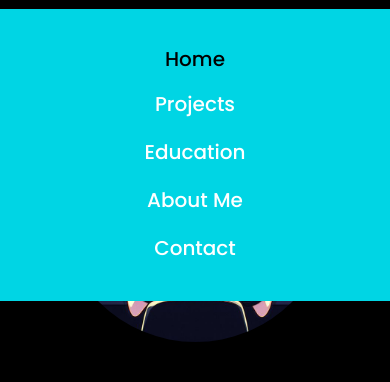
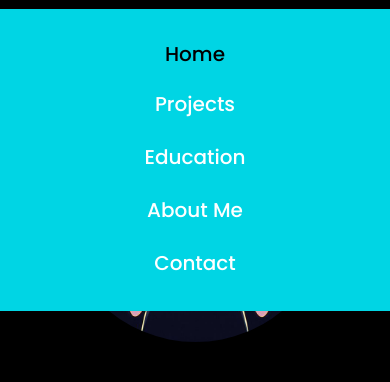
Before and after one commit to mariannerv/portfolio, a plain HTML site: page index.html in a window 390 px wide. Both pictures are taken after a click on the icon 366 px from the left and 49 px from the top of the page. Shown: the part 71-453 px from the top of the page. Drawn offline with Linux system fonts and the light colour scheme.

```diff
--- a/CSS/home.css
+++ b/CSS/home.css
@@ -402,3 +402,41 @@ span {
             animation: cursor 0.6s infinite;
         }
 }
+
+@media (max-width: 995px) {
+    header .icon {
+        display: block;
+        font-size: 30px;
+        color: white;
+        cursor: pointer;
+    }
+
+    nav {
+        display: none;
+        position: absolute;
+        top: 80px;
+        right: 0;
+        width: 100%;
+        background-color: #00d5e4;
+        flex-direction: column;
+        align-items: center;
+        padding: 2rem 0;
+    }
+
+    nav.active {
+        display: flex;
+    }
+
+    nav a {
+        display: block;
+        font-size: 2rem;
+        margin: 1rem 0;
+        color: white;
+    }
+
+    nav a:hover,
+    nav a.active {
+        color: black;
+        border-bottom: none;
+    }
+}
--- a/index.html
+++ b/index.html
@@ -6,6 +6,7 @@
     <meta name="viewport" content="width=device-width, initial-scale=1.0">
     <link rel="stylesheet" href="https://cdnjs.cloudflare.com/ajax/libs/font-awesome/6.5.2/css/all.min.css">
     <link rel="stylesheet" href="CSS/home.css">
+    <link rel="icon" type="image/x-icon" href="favicon.ico">
     <title>Portfolio</title>
 </head>
 
```
Also changed, not shown: HTML/aboutme.html (+1 -0 lines), HTML/contact.html (+1 -0 lines), HTML/education.html (+1 -0 lines), HTML/projects.html (+1 -0 lines), HTML/projects/bash.html (+1 -0 lines), HTML/projects/cipher.html (+1 -0 lines), HTML/projects/lisboa+perto.html (+1 -0 lines), HTML/projects/mySNS.html (+1 -0 lines), HTML/projects/projetopea.html (+1 -0 lines), HTML/projects/solarenga.html (+1 -0 lines), favicon.ico (added).
